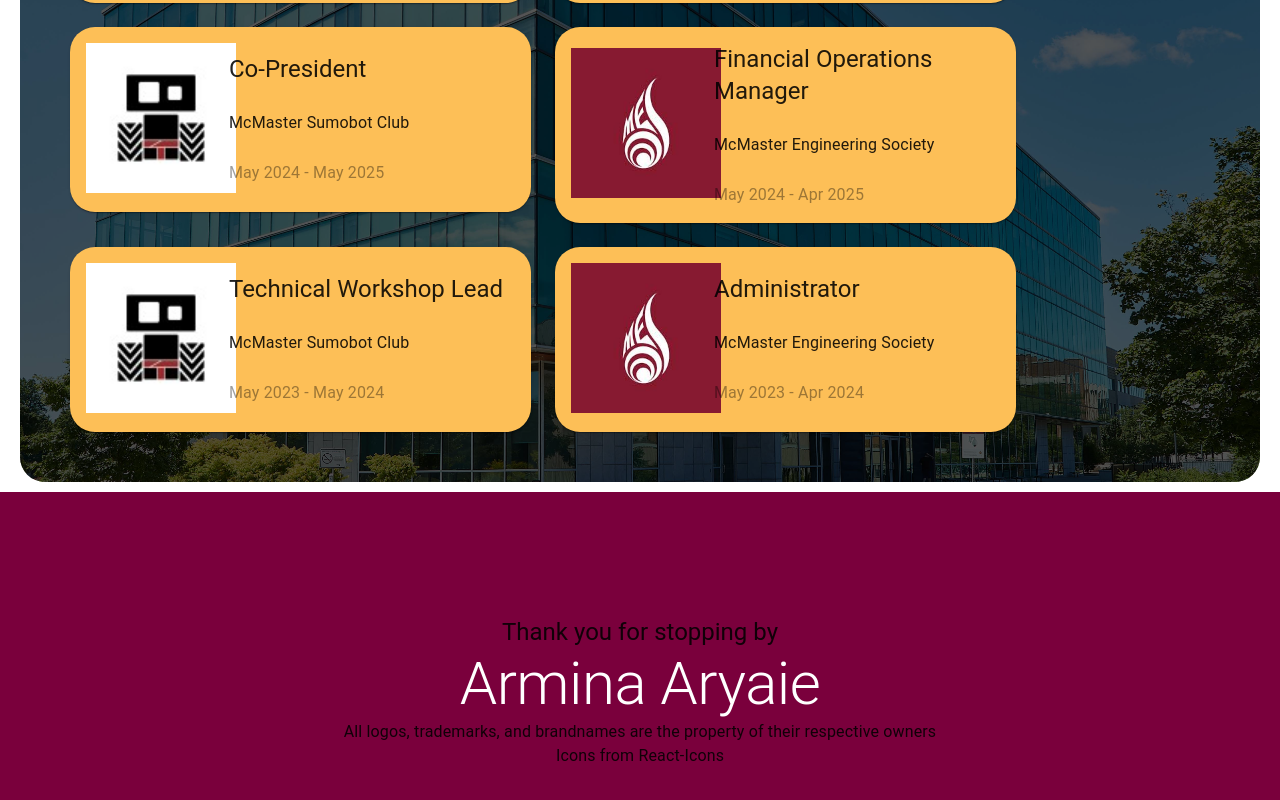
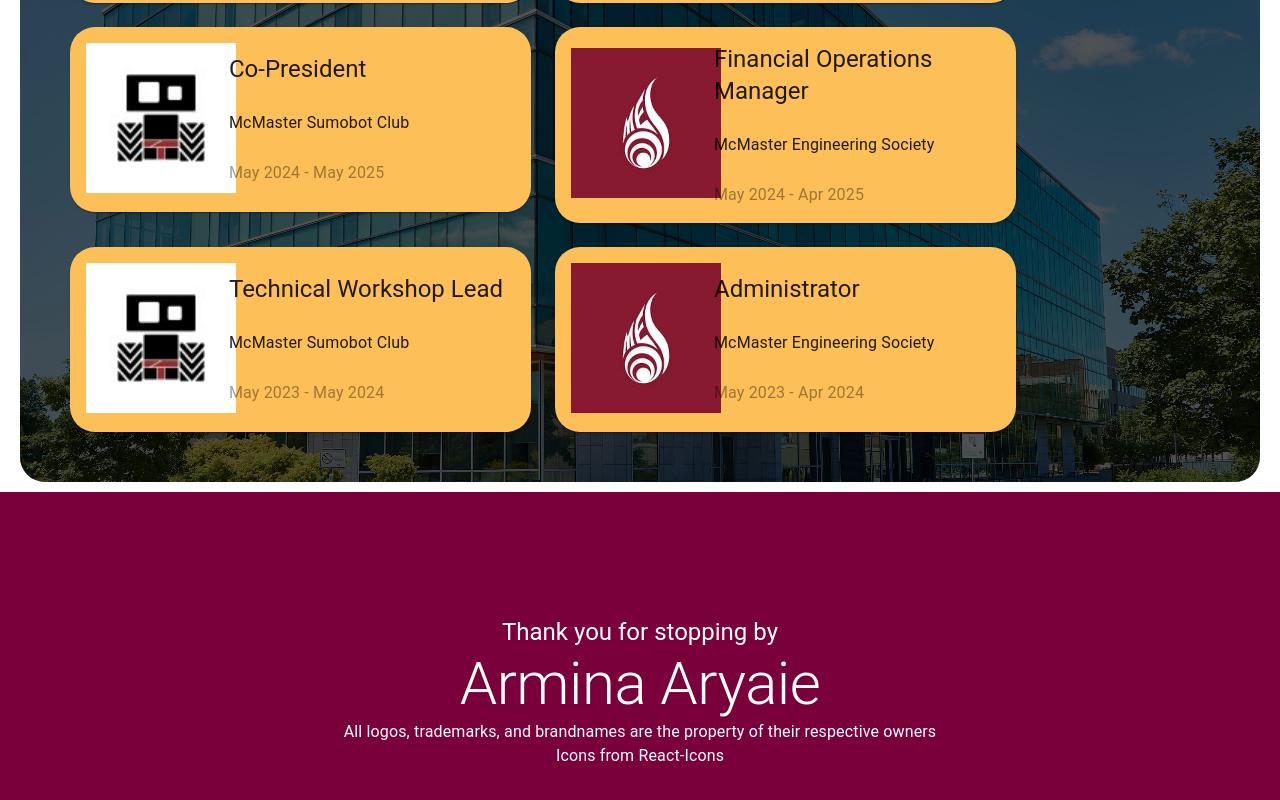
Before and after one commit to armina707/armina707.github.io, a React (Create React App) app: page / in a window 1280 px wide. Shown: the part 1701-2501 px from the top of the page. Built offline with nearby package versions, Linux system fonts and the light colour scheme.

Commit message:
adding docs folder with build files

```diff
--- a/src/assets/styles/_Footer.scss
+++ b/src/assets/styles/_Footer.scss
@@ -1,5 +1,6 @@
 .footer-one {
   background-color: $theme-primary;
+  color: $light;
   .footer-box {
     min-height: 50vh;
     display: flex;
```
Also changed, not shown: 19 other files (tests, documents, lock files or other folders).
